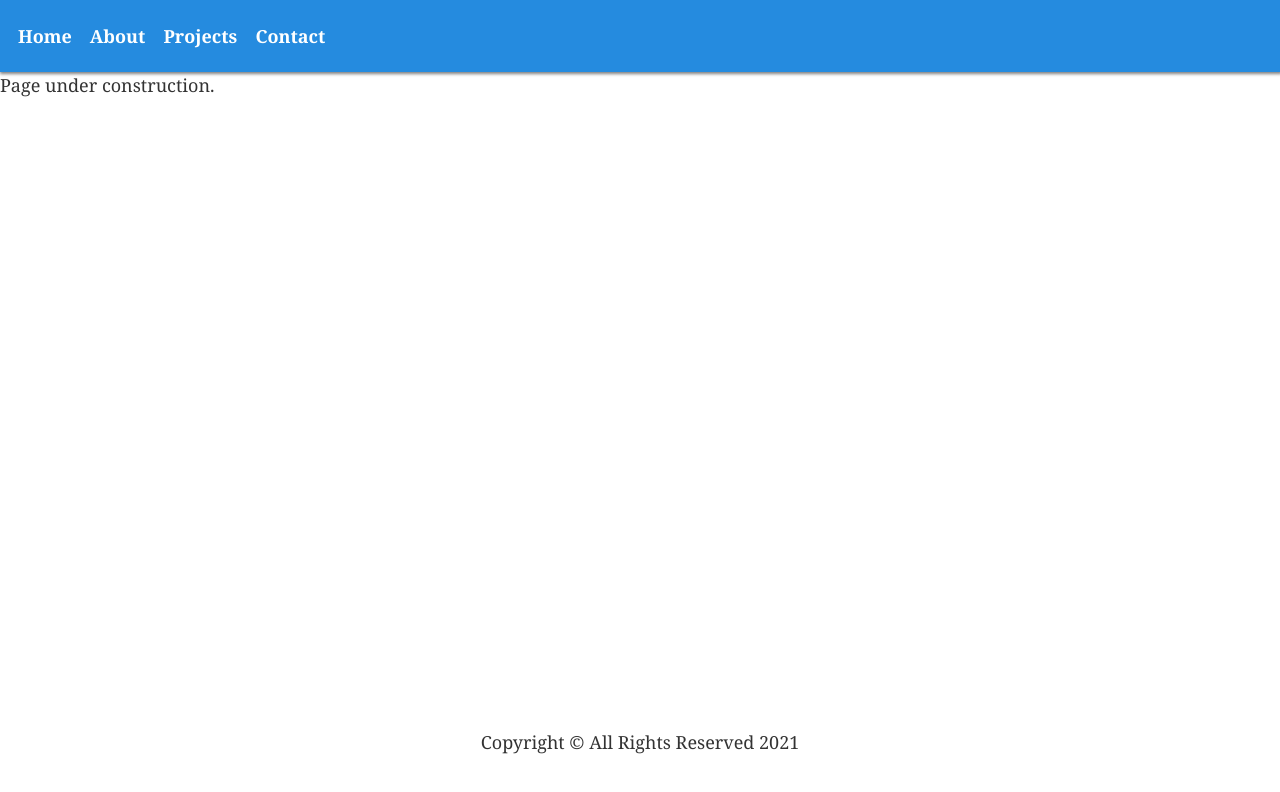
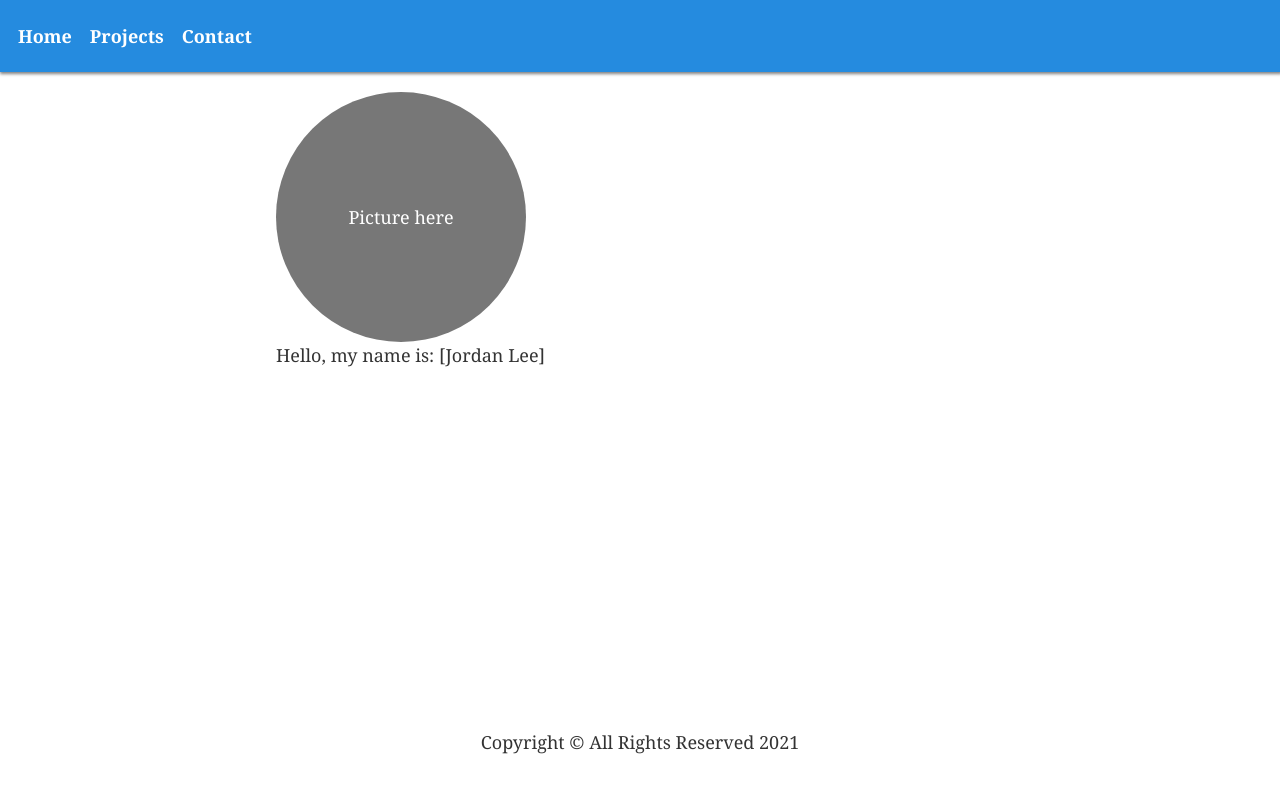
Before and after one commit to SpicyMeatloaf/web-portfolio, a Gatsby site: page / in a window 1280 px wide. Built offline with nearby package versions, Linux system fonts and the light colour scheme; Gatsby itself is replaced by a stand-in of ours.

Commit message:
wip: profile page

```diff
--- a/src/components/header.js
+++ b/src/components/header.js
@@ -11,9 +11,6 @@ const Header = (props) => (
                     <Link to="/">Home</Link>
                 </li>
                 <li>
-                    <Link to="/about">About</Link>
-                </li>
-                <li>
                     <Link to="/projects">Projects</Link>
                 </li>
                 <li>
--- a/src/pages/contact.js
+++ b/src/pages/contact.js
@@ -39,8 +39,8 @@ const Contact = () => {
     return (
         <Layout>
             <Head page="Contact" />
+            <StyledForm>
             <h1>Contact</h1>
-            <StyledForm>
             <form className="contact" name="contact" data-netlify="true" onSubmit={handleSubmit}>
                 <input type="hidden" name="form-name" value="contact" />
                 <label>
--- a/src/pages/index.js
+++ b/src/pages/index.js
@@ -1,13 +1,23 @@
 import React from "react"
 import Layout from "../components/layout"
 import Head from "../components/head"
+
+import { StyledArticle } from "../styles/style-components"
+import { PlaceholderCircle } from "../styles/style-components"
 
 // markup
 const IndexPage = () => {
   return (
     <Layout>
       <Head page="Home" />
-      <p>Page under construction.</p>
+      <StyledArticle>
+        <article>
+          <PlaceholderCircle>
+            <span>Picture here</span>
+          </PlaceholderCircle>
+          <p>Hello, my name is: [Jordan Lee]</p>
+        </article>
+      </StyledArticle>
     </Layout>
   )
 }
--- a/src/pages/projects.js
+++ b/src/pages/projects.js
@@ -4,7 +4,6 @@ import Head from "../components/head"
 import Project from "../components/project"
 
 import data from "../data/projects.json"
-import { StyledRow } from "../styles/style-components"
 // import {StaticImage} from "gatsby-plugin-image"
 
 const Projects = (props) => {
@@ -12,7 +11,6 @@ const Projects = (props) => {
     return (
       <Layout>
         <Head page="Projects" />
-        <StyledRow>
         <section>
             {
                 data.map((project, idx) =>
@@ -20,7 +18,6 @@ const Projects = (props) => {
                 )
             }
         </section>
-        </StyledRow>
       </Layout>
     )
 }
--- a/src/styles/style-components.js
+++ b/src/styles/style-components.js
@@ -53,10 +53,8 @@ export const StyledProject = styled.article`
     min-width: 460px;
 `
 
-export const StyledRow = styled.section`
-
-`
 export const StyledForm = styled.form`
+    margin: 0 15% 0 15%;
     width:200px;
     padding:20px;
     box-sizing: border-box;
@@ -69,3 +67,21 @@ export const StyledForm = styled.form`
         margin:10px 0;
     }
 `
+
+export const StyledArticle = styled.article`
+    padding: 20px;
+    margin: 0 20% 0 20%;
+    width: 50%;
+    min-width: 460px;
+`
+
+export const PlaceholderCircle = styled.span`
+    height: 250px;
+    width: 250px;
+    line-height: 250px;
+    background-color: #777777;
+    border-radius: 50%;
+    color: white;
+    text-align: center;
+    display: inline-block;
+`
```
Lines whose indentation alone changed are shown as unchanged.
